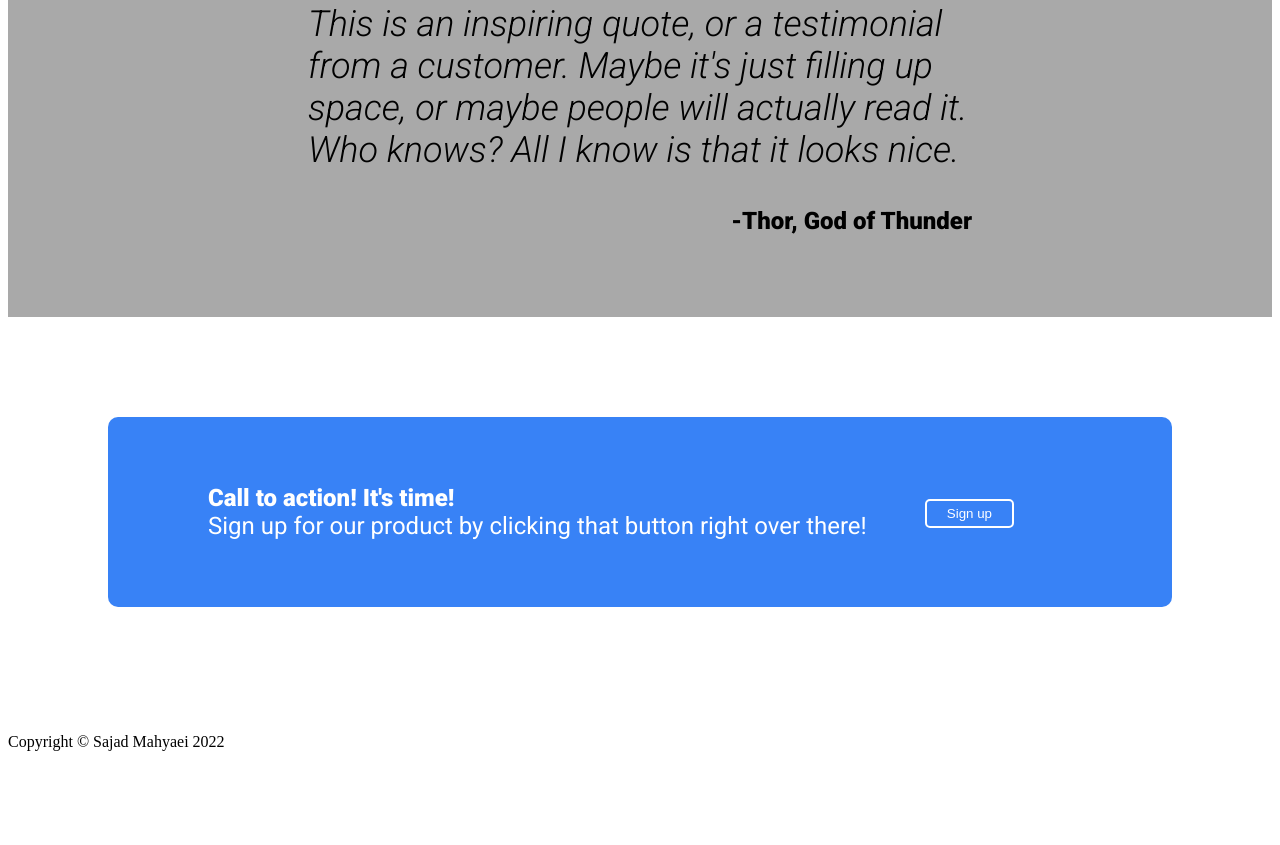
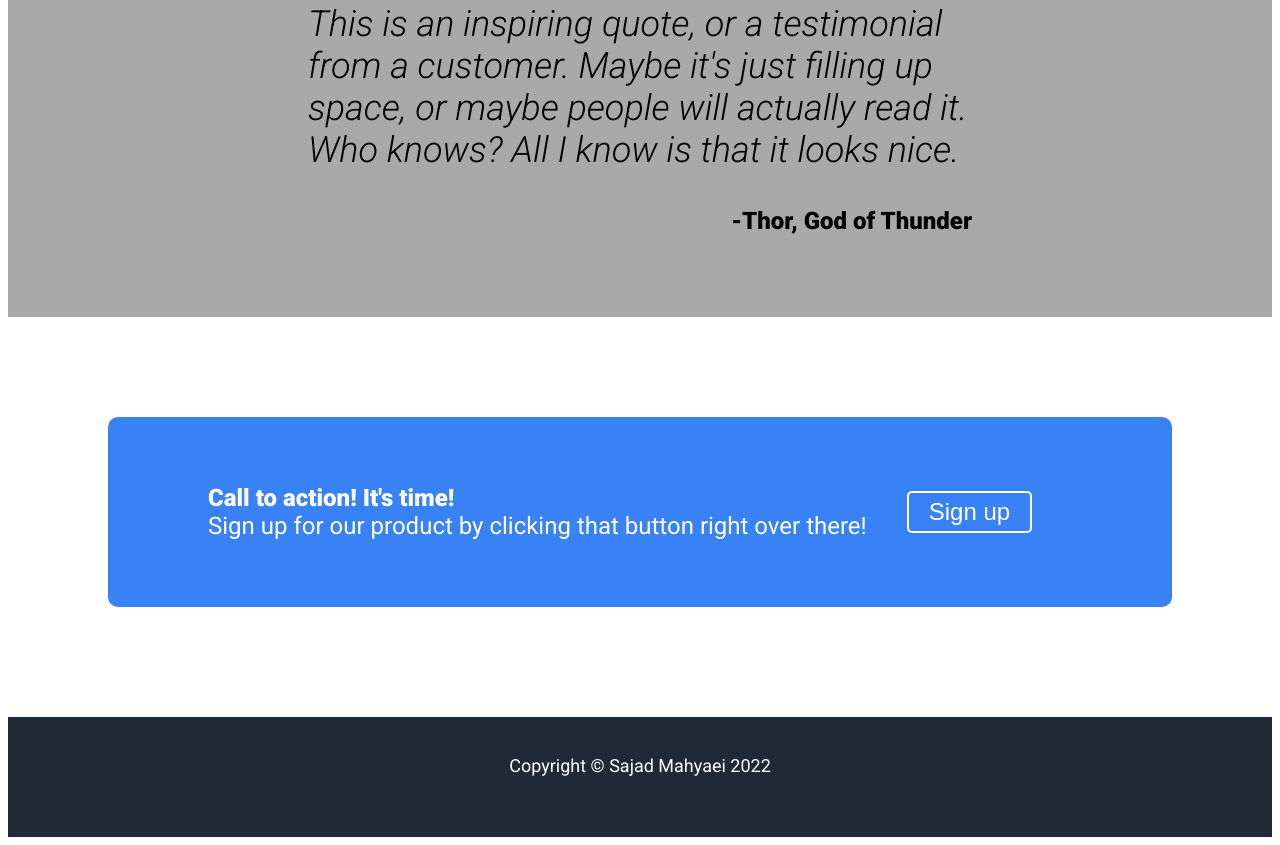
Before and after one commit to Sajadmhy/Landing_Page, a plain HTML site: page index.html in a window 1280 px wide. Shown: the part 1043-1888 px from the top of the page. Before the commit the page ends 1810 px from the top, so only its background shows below. Drawn offline with Linux system fonts and the light colour scheme.

Commit message:
Add style to footer

```diff
--- a/style.css
+++ b/style.css
@@ -151,5 +151,16 @@ h2 {
     border-style: solid;
     border-color: white;
     padding: 5px 20px;
-    /* font-size: 24px; */
+    font-size: 24px;
 }
+
+.footer {
+    color: white;
+    background-color: #1F2937;
+    height: 80px;
+    text-align: center;
+    align-items: center;
+    padding: 20px 40px;
+    font-size: 18px;
+    font-family: 'Roboto';
+}
```
